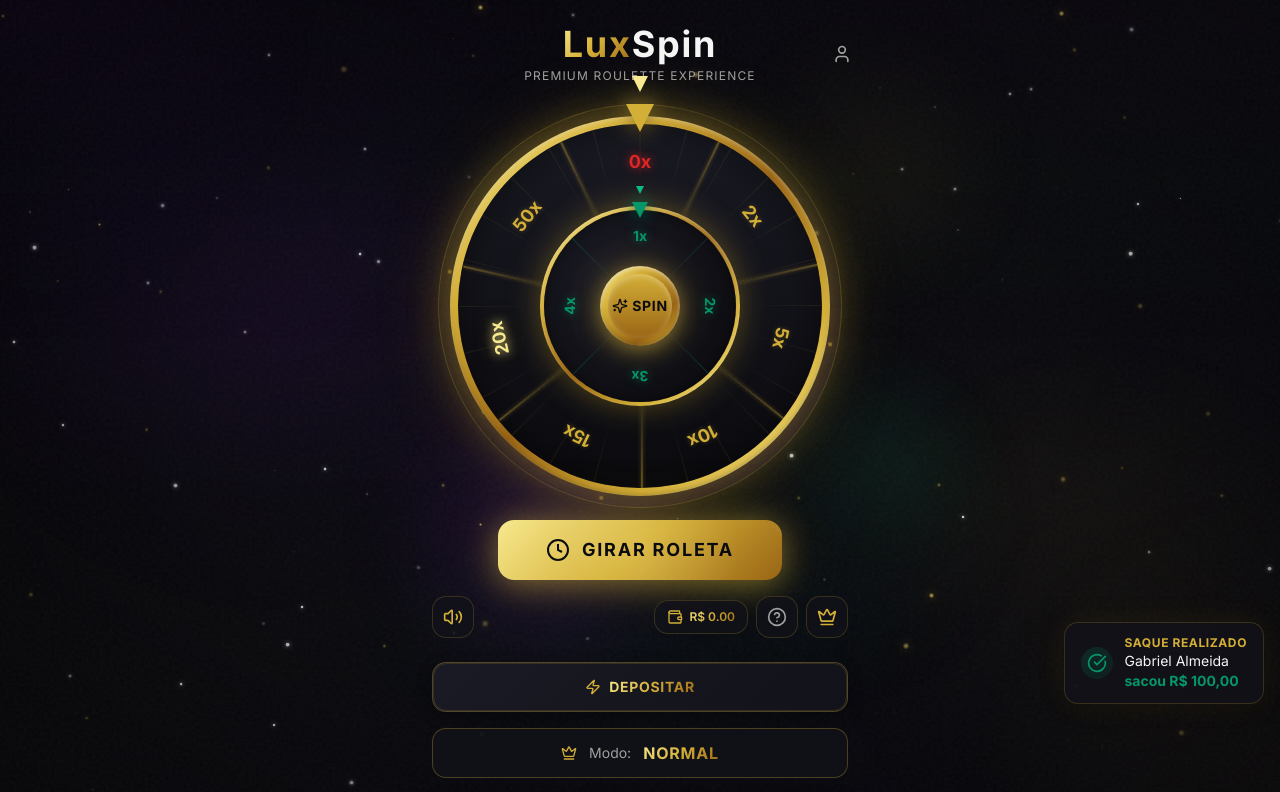
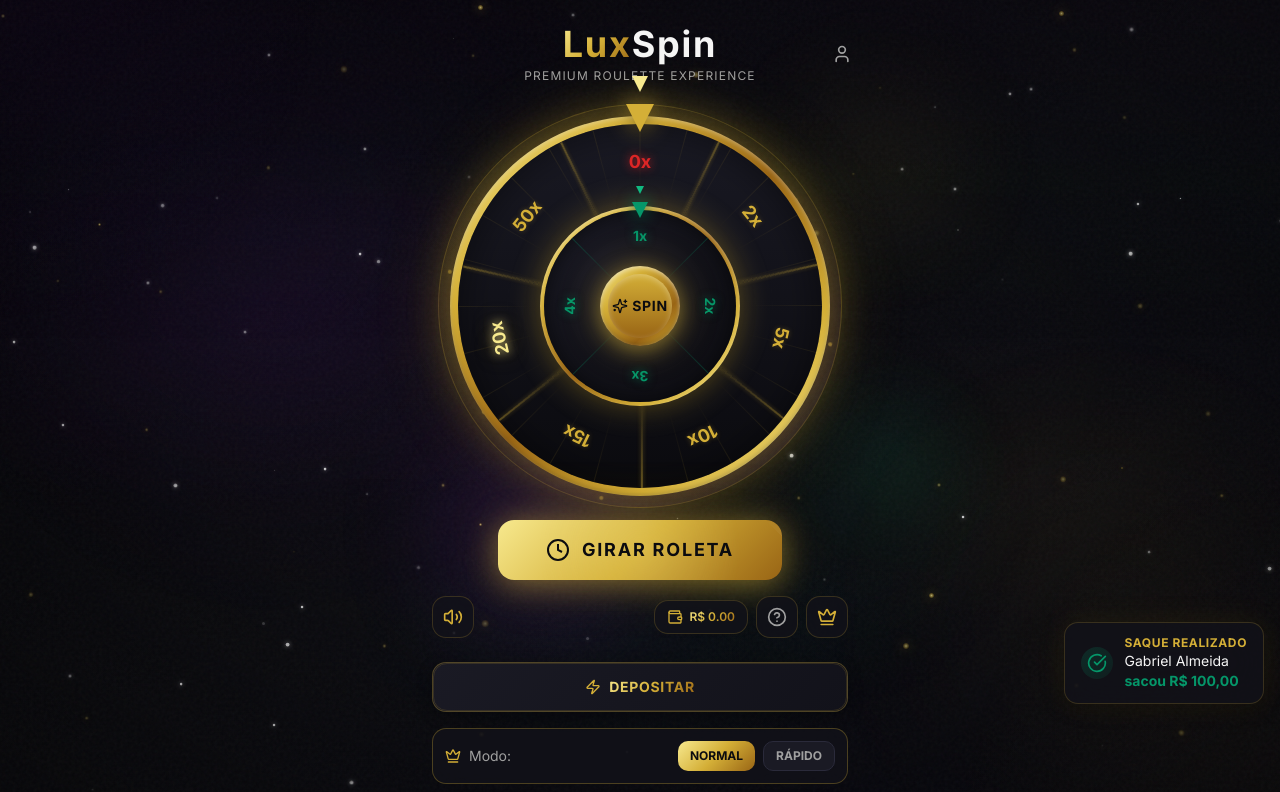
Before and after one commit to liiserguo-code/rolatamagicassas, a Next.js app: page / in a window 1280 px wide. Shown: the top 792 px of the page. Built offline with nearby package versions, Linux system fonts and the light colour scheme.

Commit message:
feat: add fast mode to speed up roulette spin
Add fast mode state and toggle, adjust RouletteWheel spin duration, update CSS animations for speed.

```diff
--- a/app/page.tsx
+++ b/app/page.tsx
@@ -27,6 +27,7 @@ export default function Home() {
   const [showDeposit, setShowDeposit] = useState(false)
   const [currentUser, setCurrentUser] = useState<AuthUser | null>(null)
   const [totalXP, setTotalXP] = useState(0)
+  const [spinMode, setSpinMode] = useState<'NORMAL' | 'RÁPIDO'>('NORMAL')
 
   // Check for existing session on mount
   useEffect(() => {
@@ -228,6 +229,7 @@ export default function Home() {
             isSpinning={isSpinning}
             onSpin={handleSpin}
             onSpinComplete={handleSpinComplete}
+            spinSpeed={spinMode === 'RÁPIDO' ? 'fast' : 'normal'}
           />
 
           {/* Spin button below wheel */}
@@ -306,6 +308,8 @@ export default function Home() {
           isSpinning={isSpinning}
           isLoggedIn={!!currentUser}
           insufficientBalance={insufficientBalance}
+          mode={spinMode}
+          onModeChange={setSpinMode}
         />
       </div>
 
--- a/components/game-controls.tsx
+++ b/components/game-controls.tsx
@@ -14,6 +14,8 @@ interface GameControlsProps {
   isSpinning: boolean
   isLoggedIn?: boolean
   insufficientBalance?: boolean
+  onModeChange?: (mode: 'NORMAL' | 'RÁPIDO') => void
+  mode?: 'NORMAL' | 'RÁPIDO'
 }
 
 const BET_OPTIONS = [0.50, 1.00, 2.00, 5.00, 10.00, 20.00]
@@ -28,9 +30,10 @@ export function GameControls({
   isSpinning,
   isLoggedIn = false,
   insufficientBalance = false,
+  onModeChange,
+  mode = 'NORMAL',
 }: GameControlsProps) {
   const [soundEnabled, setSoundEnabled] = useState(true)
-  const [mode] = useState("NORMAL")
 
   // Sync sound manager with toggle state
   useEffect(() => {
@@ -108,12 +111,43 @@ export function GameControls({
         <div className="absolute inset-0 rounded-xl animate-border-glow opacity-50" style={{ border: '1px solid rgba(212, 175, 55, 0.3)' }} />
       </button>
 
-      {/* Mode selector with icon */}
+      {/* Mode selector with toggle */}
       <div className="glass-card rounded-xl p-3 mb-4 animate-border-glow">
-        <div className="flex items-center justify-center gap-3">
-          <Crown className="w-4 h-4 text-[#D4AF37]" />
-          <span className="text-[#A0A0A0] text-sm">Modo:</span>
-          <span className="gold-text font-bold tracking-wider">{mode}</span>
+        <div className="flex items-center justify-between gap-3">
+          <div className="flex items-center gap-2">
+            <Crown className="w-4 h-4 text-[#D4AF37]" />
+            <span className="text-[#A0A0A0] text-sm">Modo:</span>
+          </div>
+          <div className="flex gap-2">
+            <button
+              onClick={() => {
+                soundManager.playClickSound()
+                onModeChange?.('NORMAL')
+              }}
+              disabled={isSpinning}
+              className={`px-3 py-1.5 rounded-lg text-xs font-bold transition-all duration-300 ${
+                mode === 'NORMAL'
+                  ? 'gold-gradient text-[#0B0B0F]'
+                  : 'bg-[#1A1A24] text-[#A0A0A0] border border-[#2A2A3A] hover:border-[#D4AF37]/30'
+              } ${isSpinning ? 'opacity-50 cursor-not-allowed' : ''}`}
+            >
+              NORMAL
+            </button>
+            <button
+              onClick={() => {
+                soundManager.playClickSound()
+                onModeChange?.('RÁPIDO')
+              }}
+              disabled={isSpinning}
+              className={`px-3 py-1.5 rounded-lg text-xs font-bold transition-all duration-300 ${
+                mode === 'RÁPIDO'
+                  ? 'gold-gradient text-[#0B0B0F]'
+                  : 'bg-[#1A1A24] text-[#A0A0A0] border border-[#2A2A3A] hover:border-[#D4AF37]/30'
+              } ${isSpinning ? 'opacity-50 cursor-not-allowed' : ''}`}
+            >
+              RÁPIDO
+            </button>
+          </div>
         </div>
       </div>
 
--- a/components/roulette-wheel.tsx
+++ b/components/roulette-wheel.tsx
@@ -8,12 +8,13 @@ interface RouletteWheelProps {
   onSpinComplete?: (outerValue: string, innerValue: string) => void
   isSpinning: boolean
   onSpin: () => void
+  spinSpeed?: 'normal' | 'fast'
 }
 
 const OUTER_VALUES = ["0x", "2x", "5x", "10x", "15x", "20x", "50x"]
 const INNER_VALUES = ["1x", "2x", "3x", "4x"]
 
-export function RouletteWheel({ onSpinComplete, isSpinning, onSpin }: RouletteWheelProps) {
+export function RouletteWheel({ onSpinComplete, isSpinning, onSpin, spinSpeed = 'normal' }: RouletteWheelProps) {
   const [outerRotation, setOuterRotation] = useState(0)
   const [innerRotation, setInnerRotation] = useState(0)
   const [finalOuterValue, setFinalOuterValue] = useState<string | null>(null)
@@ -21,6 +22,9 @@ export function RouletteWheel({ onSpinComplete, isSpinning, onSpin }: RouletteWh
   const [showResult, setShowResult] = useState(false)
   const [particles, setParticles] = useState<Array<{ translateY: number; opacity: number }>>([])
   const [sparklePositions, setSparklePositions] = useState<Array<{ top: string; left: string }>>([])
+
+  // Dynamic spin duration based on speed mode
+  const spinDuration = spinSpeed === 'fast' ? 2500 : 5000
 
   // Initialize particles on client side only to avoid hydration mismatch
   useEffect(() => {
@@ -44,8 +48,8 @@ export function RouletteWheel({ onSpinComplete, isSpinning, onSpin }: RouletteWh
     setShowResult(false)
     onSpin()
 
-    // Play spin sound
-    soundManager.playSpinSound(5000)
+    // Play spin sound with dynamic duration
+    soundManager.playSpinSound(spinDuration)
 
     // Weighted probability for outer wheel (heavily favors 0x loss)
     // 0x: 72%, 2x: 15%, 5x: 7%, 10x: 3.5%, 15x: 1.5%, 20x: 0.8%, 100x: 0.2%
@@ -101,10 +105,10 @@ export function RouletteWheel({ onSpinComplete, isSpinning, onSpin }: RouletteWh
         }
 
         onSpinComplete?.(finalOuterValue, finalInnerValue)
-      }, 5000)
+      }, spinDuration)
       return () => clearTimeout(timer)
     }
-  }, [isSpinning, finalOuterValue, finalInnerValue, onSpinComplete])
+  }, [isSpinning, finalOuterValue, finalInnerValue, onSpinComplete, spinDuration])
 
   const isWin = showResult && finalOuterValue && finalOuterValue !== "0x"
   const isLoss = showResult && finalOuterValue === "0x"
@@ -186,7 +190,7 @@ export function RouletteWheel({ onSpinComplete, isSpinning, onSpin }: RouletteWh
             style={{
               background: 'linear-gradient(180deg, #1A1A24 0%, #0B0B0F 100%)',
               transform: `rotate(${outerRotation}deg)`,
-              transition: isSpinning ? 'transform 5s cubic-bezier(0.17, 0.67, 0.12, 0.99)' : 'none',
+              transition: isSpinning ? `transform ${spinDuration}ms cubic-bezier(0.17, 0.67, 0.12, 0.99)` : 'none',
               boxShadow: 'inset 0 0 40px rgba(0, 0, 0, 0.5)',
             }}
           >
@@ -299,7 +303,7 @@ export function RouletteWheel({ onSpinComplete, isSpinning, onSpin }: RouletteWh
             style={{
               background: 'radial-gradient(circle at 30% 30%, #1A1A24 0%, #0B0B0F 100%)',
               transform: `rotate(${innerRotation}deg)`,
-              transition: isSpinning ? 'transform 5s cubic-bezier(0.17, 0.67, 0.12, 0.99)' : 'none',
+              transition: isSpinning ? `transform ${spinDuration}ms cubic-bezier(0.17, 0.67, 0.12, 0.99)` : 'none',
               boxShadow: 'inset 0 0 20px rgba(0, 0, 0, 0.5)',
             }}
           >
```
